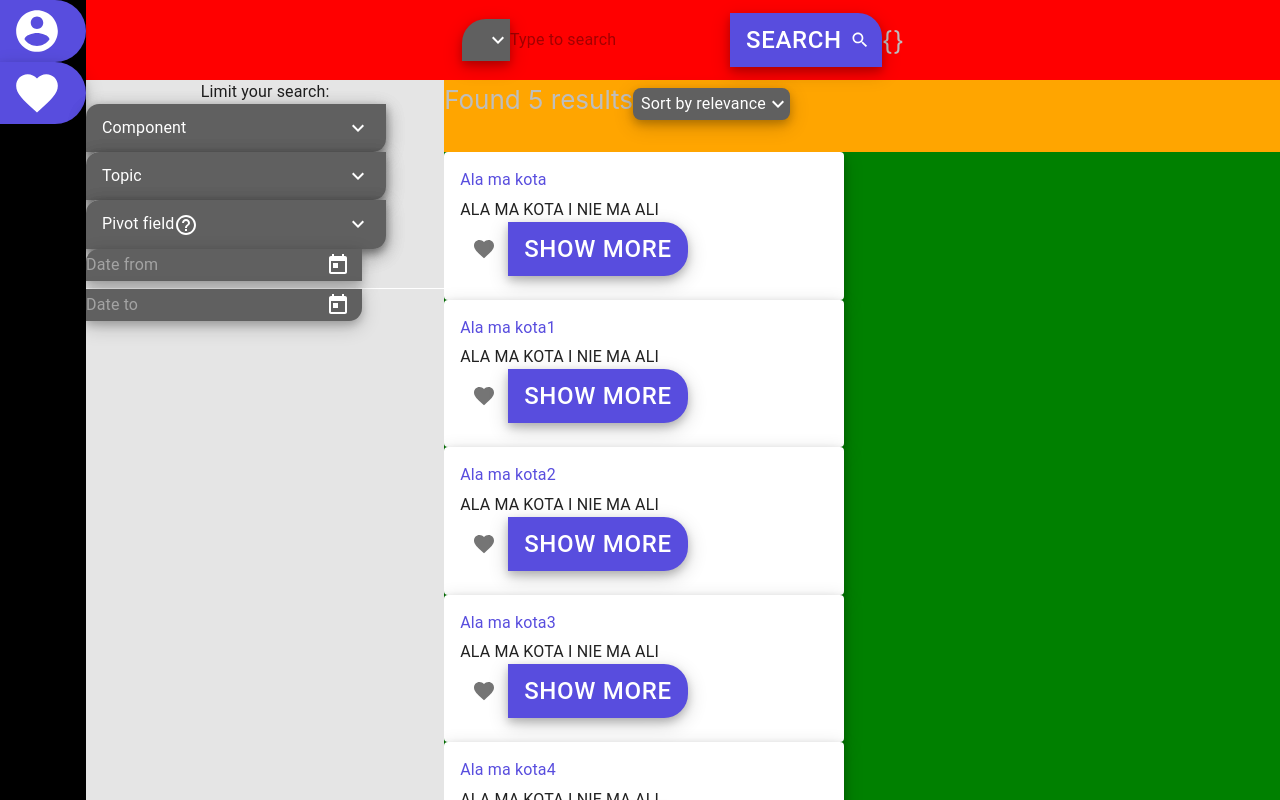
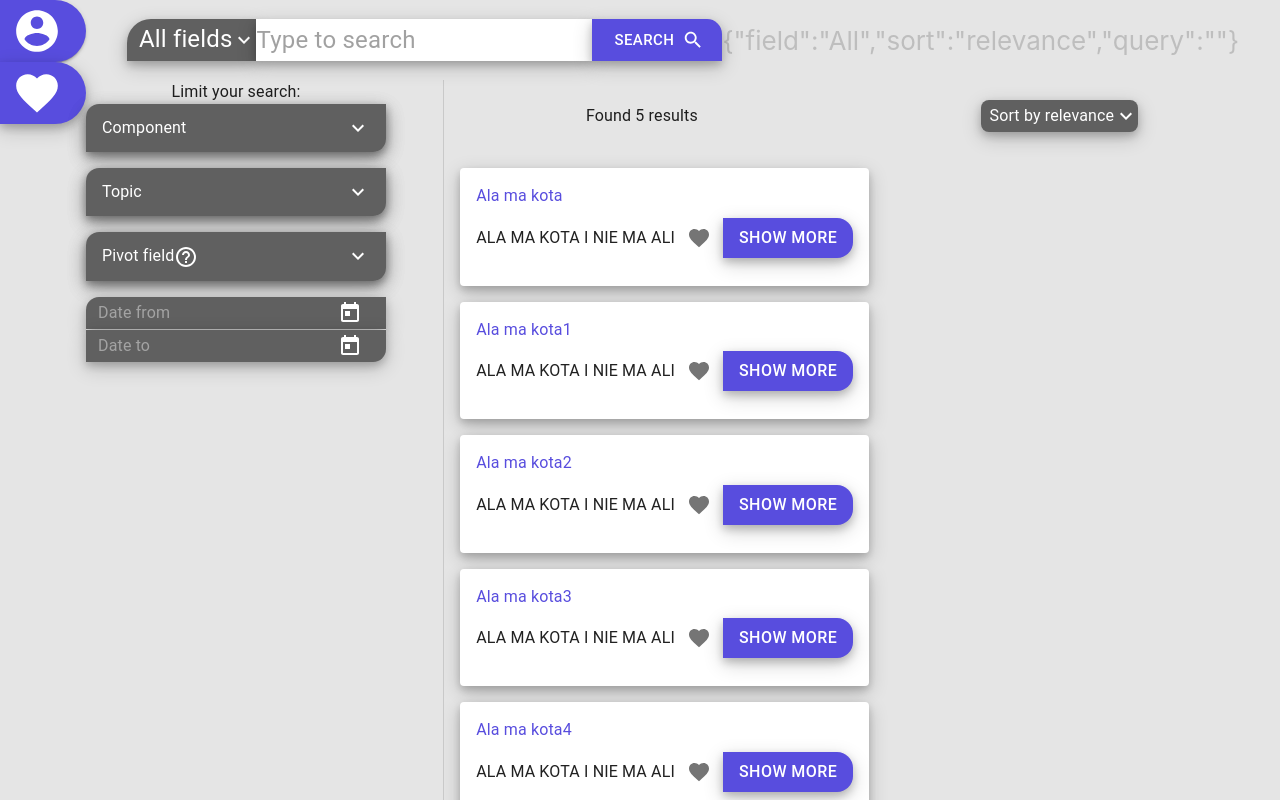
Before and after one commit to MichalKarol/SWI, a React (Create React App) app in the folder frontend/: page /search in a window 1280 px wide. Built offline with nearby package versions, Linux system fonts and the light colour scheme.

Commit message:
styles updated

```diff
--- a/frontend/src/components/DateField.jsx
+++ b/frontend/src/components/DateField.jsx
@@ -18,6 +18,7 @@ const StyledUpperDate = withStyles({
     root: {
         backgroundColor: "#606060",
         borderRadius: "0.5em 0 0 0",
+        alignItems: "center",
         boxShadow: '0 4px 8px 0 rgba(0, 0, 0, 0.2), 0 6px 20px 0 rgba(0, 0, 0, 0.19)',
     },
 })(KeyboardDatePicker);
@@ -26,6 +27,7 @@ const StyledLowerDate = withStyles({
     root: {
         backgroundColor: "#606060",
         borderRadius: "0 0 0.5em 0",
+        alignItems: "center",
         boxShadow: '0 4px 8px 0 rgba(0, 0, 0, 0.2), 0 6px 20px 0 rgba(0, 0, 0, 0.19)',
     },
 })(KeyboardDatePicker);
--- a/frontend/src/components/Dropdown.jsx
+++ b/frontend/src/components/Dropdown.jsx
@@ -48,11 +48,14 @@ export const StyledFieldDropdown = withStyles({
     borderRadius: "1em 0 0 0 !important",
     backgroundColor: "#606060 !important",
     color: "#ffffff",
-    textIndent: "1em",
+    textIndent: "0.5em",
     fontStyle: "normal",
     fontSize: "24px",
-    boxShadow:
-      "0 4px 8px 0 rgba(0, 0, 0, 0.2), 0 6px 20px 0 rgba(0, 0, 0, 0.19)",
+    display: "flex",
+    alignItems: "center",
+    textAlign: "center",
+    padding: "auto 0",
+    boxShadow: "0 4px 8px 0 rgba(0, 0, 0, 0.2), 0 6px 20px 0 rgba(0, 0, 0, 0.19)",
   },
 })(Dropdown);
 
@@ -62,7 +65,6 @@ export const StyledSortDropdown = withStyles({
     backgroundColor: "#606060 !important",
     color: "#ffffff",
     textIndent: "0.5em",
-    boxShadow:
-      "0 4px 8px 0 rgba(0, 0, 0, 0.2), 0 6px 20px 0 rgba(0, 0, 0, 0.19)",
+    boxShadow: "0 4px 8px 0 rgba(0, 0, 0, 0.2), 0 6px 20px 0 rgba(0, 0, 0, 0.19)",
   },
 })(Dropdown);
--- a/frontend/src/components/ExpansionPanel.jsx
+++ b/frontend/src/components/ExpansionPanel.jsx
@@ -35,11 +35,10 @@ const Panel = withStyles({
     "&:before": {
       display: "none",
     },
-    borderRadius: "0.5em 0 0.5em 0",
-    boxShadow:
-      "0 4px 8px 0 rgba(0, 0, 0, 0.2), 0 6px 20px 0 rgba(0, 0, 0, 0.19)",
+    boxShadow: "0 4px 8px 0 rgba(0, 0, 0, 0.2), 0 6px 20px 0 rgba(0, 0, 0, 0.19)",
     backgroundColor: "#E5E5E5",
     width: "300px",
+    marginBottom: "16px",
   },
   expanded: {},
 })(ExpansionPanel);
@@ -48,12 +47,14 @@ const PanelSummary = withStyles({
   root: {
     backgroundColor: "#606060",
     color: "#ffffff",
-    borderRadius: "0.5em 0 0.5em 0",
-    boxShadow:
-      "0 4px 8px 0 rgba(0, 0, 0, 0.2), 0 6px 20px 0 rgba(0, 0, 0, 0.19)",
+    // borderRadius: "0.5em 0 0.5em 0",
+    // borderRadius: props.radius,
+    boxShadow: "0 4px 8px 0 rgba(0, 0, 0, 0.2), 0 6px 20px 0 rgba(0, 0, 0, 0.19)",
   },
   expanded: {},
 })(ExpansionPanelSummary);
+
+// const PanelSummary = withStyles(summaryStyles)(ExpansionPanelSummary);
 
 const PanelDetails = withStyles({
   root: {
@@ -66,9 +67,28 @@ export function ExpandingMultiSelectDropdown(props) {
   const [value, setValue] = useState(
     props.values.length > 0 ? props.values[0].value : {}
   );
+  const [summaryRadius, setSummaryRadius] = useState("0.5em 0 0.5em 0");
+  const [panelRadius, setPanelRadius] = useState("0.5em 0 0.5em 0");
   return (
-    <Panel square>
-      <PanelSummary expandIcon={<WhiteExpandMoreIcon />}>
+    <Panel
+        square
+        style={{ borderRadius: panelRadius }}
+        onChange={(event, expanded) => {
+          console.log('expanded', expanded)
+          if(expanded === true) {
+            setSummaryRadius("0.5em 0 0 0");
+            setPanelRadius("0.5em 0 0 0.5em");
+          }
+          else {
+            setSummaryRadius("0.5em 0 0.5em 0");
+            setPanelRadius("0.5em 0 0.5em 0");
+          }
+        }}
+    >
+      <PanelSummary
+          expandIcon={<WhiteExpandMoreIcon />}
+          style={{ borderRadius: summaryRadius }}
+      >
         <Typography>{props.title}</Typography>
         <Typography>{props.tooltip}</Typography>
       </PanelSummary>
--- a/frontend/src/components/Header.jsx
+++ b/frontend/src/components/Header.jsx
@@ -5,7 +5,7 @@ import {Dropdown, StyledFieldDropdown} from "../components/Dropdown";
 import { Search } from "@material-ui/icons";
 import { InputBase, Button } from "@material-ui/core";
 import styled from "styled-components";
-import {StyledSearchButton} from "./StyledComponents";
+import {StyledInputBase, StyledSearchButton} from "./StyledComponents";
 
 export function Header() {
     const authContext = useContext(AuthenticationContext);
@@ -16,31 +16,37 @@ export function Header() {
     justify-content: center;
     align-items: center;
     grid-area: header;
-    background: red;
+    background: E5E5E5;
   `;
+
     return (
         <HeaderDiv className="grid-layout__header">
             <StyledFieldDropdown
                 values={[
-          { value: "All", label: "All fields" },
-          { value: "Title", label: "Title" },
-          { value: "Content", label: "Content" },
+                    {value: "All", label: "All fields"},
+                    {value: "Title", label: "Title"},
+                    {value: "Content", label: "Content"},
                 ]}
                 value={searchContext.state.field || ""}
                 onChange={(event) => {
                     const value = event.target.value;
-          searchContext.setState((state) => ({ ...state, field: value }));
+                    searchContext.setState((state) => ({...state, field: value}));
                 }}
             />
-      <InputBase
+            <StyledInputBase
                 placeholder="Type to search"
                 value={searchContext.state.query || ""}
                 onChange={(event) => {
                     const value = event.target.value;
-          searchContext.setState((state) => ({ ...state, query: value }));
+                    searchContext.setState((state) => ({...state, query: value}));
                 }}
             />
-      <StyledSearchButton variant="contained" color="secondary" endIcon={<Search />}>
+            <StyledSearchButton
+                variant="contained"
+                color="secondary"
+                endIcon={<Search/>}
+                size="large"
+            >
                 Search
             </StyledSearchButton>
             {JSON.stringify(searchContext.state)}
--- a/frontend/src/components/ResultCard.jsx
+++ b/frontend/src/components/ResultCard.jsx
@@ -1,6 +1,5 @@
 import React from "react";
 import {
-  Button,
   IconButton,
   Typography,
   Card,
@@ -8,25 +7,24 @@ import {
 } from "@material-ui/core";
 import withStyles from "@material-ui/core/styles/withStyles";
 import { FavoriteOutlined, FavoriteBorderOutlined } from "@material-ui/icons";
+import { StyledMoreButton } from "./StyledComponents";
+import styled from "styled-components";
 
 export function ResultCard(props) {
   const StyledCard = withStyles({
     root: {
-      boxShadow:
-        "0 4px 8px 0 rgba(0, 0, 0, 0.2), 0 6px 20px 0 rgba(0, 0, 0, 0.19)",
-      width: "400px",
+      margin: "16px",
+      width: "auto",
+      boxShadow: "0 4px 8px 0 rgba(0, 0, 0, 0.2), 0 6px 20px 0 rgba(0, 0, 0, 0.19)",
     },
   })(Card);
 
-  const StyledMoreButton = withStyles({
-    root: {
-      borderRadius: "0 1em 1em 0",
-      fontStyle: "normal",
-      fontSize: "24px",
-      boxShadow:
-        "0 4px 8px 0 rgba(0, 0, 0, 0.2), 0 6px 20px 0 rgba(0, 0, 0, 0.19)",
-    },
-  })(Button);
+  const ContentDiv = styled.div`
+    display: flex;
+    flex-direction: row;
+    justify-content: space-around;
+    align-items: center;
+    `;
 
   return (
       <StyledCard>
@@ -34,12 +32,13 @@ export function ResultCard(props) {
           <Typography color="secondary" gutterBottom>
             {props.title}
           </Typography>
+          <ContentDiv>
             <Typography>{props.description}</Typography>
             <IconButton onClick={props.onFavouriteClick}>
               {props.isFavourite ? (
-            <FavoriteBorderOutlined />
+                  <FavoriteBorderOutlined/>
               ) : (
-            <FavoriteOutlined />
+                  <FavoriteOutlined/>
               )}
             </IconButton>
             <StyledMoreButton
@@ -49,6 +48,7 @@ export function ResultCard(props) {
             >
               Show more
             </StyledMoreButton>
+          </ContentDiv>
         </CardContent>
       </StyledCard>
   );
--- a/frontend/src/components/StyledComponents.jsx
+++ b/frontend/src/components/StyledComponents.jsx
@@ -1,16 +1,13 @@
 import React from "react";
 import "date-fns";
 import withStyles from "@material-ui/core/styles/withStyles";
-import {Button} from "@material-ui/core";
+import {Button, InputBase} from "@material-ui/core";
 import Divider from "@material-ui/core/Divider";
 
 export const StyledSearchButton = withStyles({
     root: {
         borderRadius: "0 1em 0 0",
-        fontStyle: "normal",
-        fontSize: "24px",
-        boxShadow:
-            "0 4px 8px 0 rgba(0, 0, 0, 0.2), 0 6px 20px 0 rgba(0, 0, 0, 0.19)",
+        boxShadow: "0 4px 8px 0 rgba(0, 0, 0, 0.2), 0 6px 20px 0 rgba(0, 0, 0, 0.19)",
     },
 })(Button);
 
@@ -18,19 +15,19 @@ export const StyledElementButton = withStyles({
     root: {
         borderRadius: "0 1em 0 1em",
         fontStyle: "normal",
-        fontSize: "24px",
-        boxShadow:
-            "0 4px 8px 0 rgba(0, 0, 0, 0.2), 0 6px 20px 0 rgba(0, 0, 0, 0.19)",
+        fontSize: "16px",
+        margin: "16px",
+        boxShadow: "0 4px 8px 0 rgba(0, 0, 0, 0.2), 0 6px 20px 0 rgba(0, 0, 0, 0.19)",
     },
 })(Button);
 
 export const StyledBackButton = withStyles({
     root: {
+        margin: "16px",
         borderRadius: "0 1em 0 1em",
         fontStyle: "normal",
-        fontSize: "24px",
-        boxShadow:
-            "0 4px 8px 0 rgba(0, 0, 0, 0.2), 0 6px 20px 0 rgba(0, 0, 0, 0.19)",
+        fontSize: "16px",
+        boxShadow: "0 4px 8px 0 rgba(0, 0, 0, 0.2), 0 6px 20px 0 rgba(0, 0, 0, 0.19)",
     },
 })(Button);
 
@@ -38,8 +35,7 @@ export const StyledSideButton = withStyles({
     root: {
         borderRadius: "0 5em 5em 0",
         fontStyle: "normal",
-        boxShadow:
-            "0 4px 8px 0 rgba(0, 0, 0, 0.2), 0 6px 20px 0 rgba(0, 0, 0, 0.19)",
+        boxShadow: "0 4px 8px 0 rgba(0, 0, 0, 0.2), 0 6px 20px 0 rgba(0, 0, 0, 0.19)",
     },
 })(Button);
 
@@ -48,3 +44,23 @@ export const StyledDivider = withStyles({
       backgroundColor: 'white',
   }
 })(Divider);
+
+
+export const StyledInputBase = withStyles({
+    root: {
+        fontStyle: 'normal',
+        fontSize: '24px',
+        backgroundColor: '#ffffff',
+        textIndent: '1em',
+        boxShadow: '0 4px 8px 0 rgba(0, 0, 0, 0.2), 0 6px 20px 0 rgba(0, 0, 0, 0.19)',
+    }
+})(InputBase);
+
+export const StyledMoreButton = withStyles({
+    root: {
+        borderRadius: "0 1em 1em 0",
+        fontStyle: "normal",
+        fontSize: "16px",
+        boxShadow: "0 4px 8px 0 rgba(0, 0, 0, 0.2), 0 6px 20px 0 rgba(0, 0, 0, 0.19)",
+    },
+})(Button);
--- a/frontend/src/components/UserBar.jsx
+++ b/frontend/src/components/UserBar.jsx
@@ -6,7 +6,7 @@ import {FavoriteOutlined} from "@material-ui/icons";
 
 export function UserBar(props) {
   const UserBarDiv = styled.div`
-    background: black;
+    background: E5E5E5;
     color: white;
     grid-area: user;
   `;
--- a/frontend/src/views/Document.jsx
+++ b/frontend/src/views/Document.jsx
@@ -1,11 +1,10 @@
 import React, { useContext } from "react";
 import styled from "styled-components";
 import { useHistory } from "react-router-dom";
-import { Button } from "@material-ui/core";
+import { Typography} from "@material-ui/core";
 import { SearchContext, generateQueryParams } from "../search";
 import {StyledBackButton, StyledElementButton} from "../components/StyledComponents";
 import ArrowBackIcon from '@material-ui/icons/ArrowBack';
-import {Search} from "@material-ui/icons";
 
 export function Document(props) {
   const history = useHistory();
@@ -20,12 +19,14 @@ export function Document(props) {
 
   const TextDiv = styled.div`
     grid-area: text;
-    background: grey;
+    background: E5E5E5;
   `;
 
   const InfoDiv = styled.div`
-    background: yellow;
+    background: E5E5E5;
     grid-area: info;
+    display: flex;
+    flex-direction: column;
   `;
 
   return (
@@ -42,14 +43,18 @@ export function Document(props) {
         >
           Back to search results
         </StyledBackButton>
-        Components
+        <Typography color="textPrimary">
+          Components
+        </Typography>
         <StyledElementButton
           variant="contained"
           color="primary"
         >
           Component
         </StyledElementButton>
-        Topics
+        <Typography color="textPrimary">
+          Topics
+        </Typography>
         <StyledElementButton
           variant="contained"
           color="primary"
--- a/frontend/src/views/Search.jsx
+++ b/frontend/src/views/Search.jsx
@@ -1,7 +1,7 @@
-import React, { useState, useRef, useEffect } from "react";
+import React, {useState, useRef, useEffect, useContext} from "react";
 import styled from "styled-components";
 
-import { StyledSortDropdown} from "../components/Dropdown";
+import {StyledFieldDropdown, StyledSortDropdown} from "../components/Dropdown";
 import { LowerDateField, UpperDateField} from "../components/DateField";
 import { ResultCard } from "../components/ResultCard";
 import { useHistory } from "react-router-dom";
@@ -10,6 +10,8 @@ import { StyledDivider } from "../components/StyledComponents";
 import Typography from "@material-ui/core/Typography";
 import Tooltip from "@material-ui/core/Tooltip";
 import HelpOutlineIcon from '@material-ui/icons/HelpOutline';
+import Divider from "@material-ui/core/Divider";
+import {SearchContext} from "../search";
 
 // const StyledDivider = withStyles({
 //   root: {
@@ -56,6 +58,8 @@ import HelpOutlineIcon from '@material-ui/icons/HelpOutline';
 
 export function Search() {
   const history = useHistory();
+  const searchContext = useContext(SearchContext);
+
   const [results, setResults] = useState([
     {
       title: "Ala ma kota",
@@ -85,6 +89,7 @@ export function Search() {
   ]);
 
   const cardsDivRef = useRef(null);
+
   useEffect(() => {
     function onScroll() {
       if (cardsDivRef.current) {
@@ -128,12 +133,27 @@ export function Search() {
   `;
 
   const InfoDiv = styled.div`
-    background: orange;
+    background: E5E5E5;
     grid-area: info;
+    display: flex;
+    flex-direction: row;
+    justify-content: space-around;
+    align-items: center;
+    `;
+
+  const CalendarDiv = styled.div`
+    display: flex;
+    flex-direction: column;
+    `;
+
+  const DividerDiv = styled.div`
+    display: flex;
+    flex-direction: row;
+    justify-content: space-between;
     `;
 
   const CardsDiv = styled.div`
-    background: green;
+    background: E5E5E5;
     grid-area: cards;
     position: relative;
     overflow: auto;
@@ -141,12 +161,13 @@ export function Search() {
 
   const pivotTooltip = (
       <Tooltip title="Mark fields to group searches" aria-label="add">
-          <HelpOutlineIcon />
+        <HelpOutlineIcon/>
       </Tooltip>
   )
 
   return (
       <SearchDiv>
+        <DividerDiv>
           <FiltersDiv>
             <Typography
                 color={"textPrimary"}
@@ -158,43 +179,59 @@ export function Search() {
             <ExpandingMultiSelectDropdown
                 title="Component"
                 values={[
-            { value: "environment", label: "Environment" },
-            { value: "civil rights", label: "Civil Rights" },
+                  {value: "environment", label: "Environment"},
+                  {value: "civil rights", label: "Civil Rights"},
                 ]}
             />
             <ExpandingMultiSelectDropdown
                 title="Topic"
                 values={[
-            { value: "environment", label: "Environment" },
-            { value: "civil rights", label: "Civil Rights" },
+                  {value: "environment", label: "Environment"},
+                  {value: "civil rights", label: "Civil Rights"},
                 ]}
             />
             <ExpandingMultiSelectDropdown
                 title="Pivot field"
                 tooltip={pivotTooltip}
                 values={[
-            { value: "environment", label: "Environment" },
-            { value: "civil rights", label: "Civil Rights" },
+                  {value: "environment", label: "Environment"},
+                  {value: "civil rights", label: "Civil Rights"},
                 ]}
             />
-        <UpperDateField placeholder="Date from" />
-        <StyledDivider />
-        <LowerDateField placeholder="Date to" />
+            <CalendarDiv>
+              <UpperDateField placeholder="Date from"/>
+              <StyledDivider/>
+              <LowerDateField placeholder="Date to"/>
+            </CalendarDiv>
           </FiltersDiv>
+          <Divider
+              orientation='vertical'
+          />
+        </DividerDiv>
         <ResultsDiv>
           <InfoDiv>
-          <span>Found {results.length} results</span>
+            <Typography
+                color={"textPrimary"}
+                align={"center"}
+            >
+              Found {results.length} results
+            </Typography>
             <StyledSortDropdown
                 values={[
-              { value: "relevance", label: "Sort by relevance" },
-              { value: "title", label: "Sort by title" },
-              { value: "asc", label: "Sort by newest" },
-              { value: "desc", label: "Sort by oldest" },
+                  {value: "relevance", label: "Sort by relevance"},
+                  {value: "title", label: "Sort by title"},
+                  {value: "asc", label: "Sort by newest"},
+                  {value: "desc", label: "Sort by oldest"},
                 ]}
+                value={searchContext.state.sort || ""}
+                onChange={(event) => {
+                  const value = event.target.value;
+                  searchContext.setState((state) => ({...state, sort: value}));
+                }}
             />
           </InfoDiv>
           <CardsDiv ref={cardsDivRef}>
-          <div style={{ position: "absolute" }}>
+            <div style={{position: "absolute"}}>
               {results.map((el, idx) => (
                   <ResultCard
                       {...el}
--- a/frontend/src/views/authenticated-routes.jsx
+++ b/frontend/src/views/authenticated-routes.jsx
@@ -21,7 +21,7 @@ export function AuthenticatedRoutes() {
   const auth = useContext(AuthenticationContext);
   const searchContext = useContext(SearchContext);
 
-  const [searchState, setSearchState] = useState({});
+  const [searchState, setSearchState] = useState({field:"All", sort: "relevance", query: ""});
 
   const theme = createMuiTheme({
     palette: {
```
Lines whose indentation alone changed are shown as unchanged.
